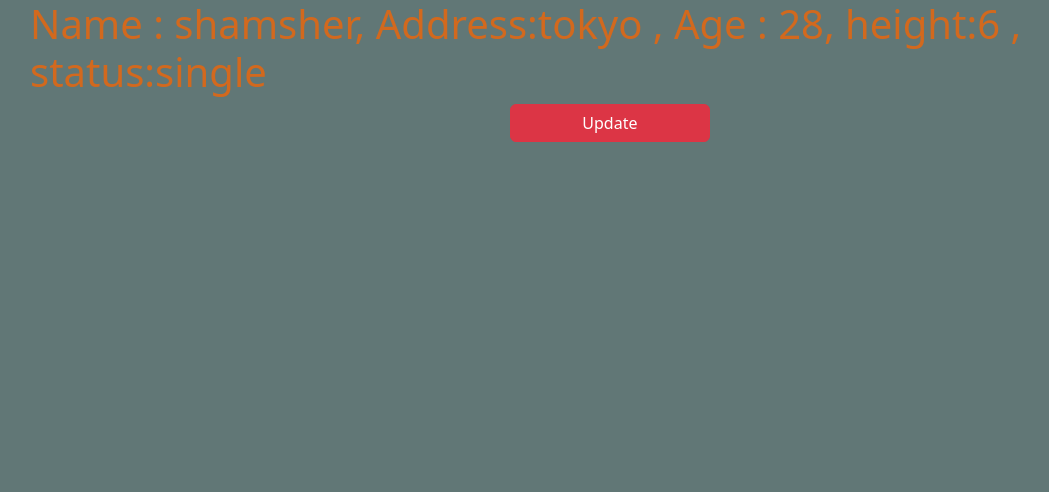
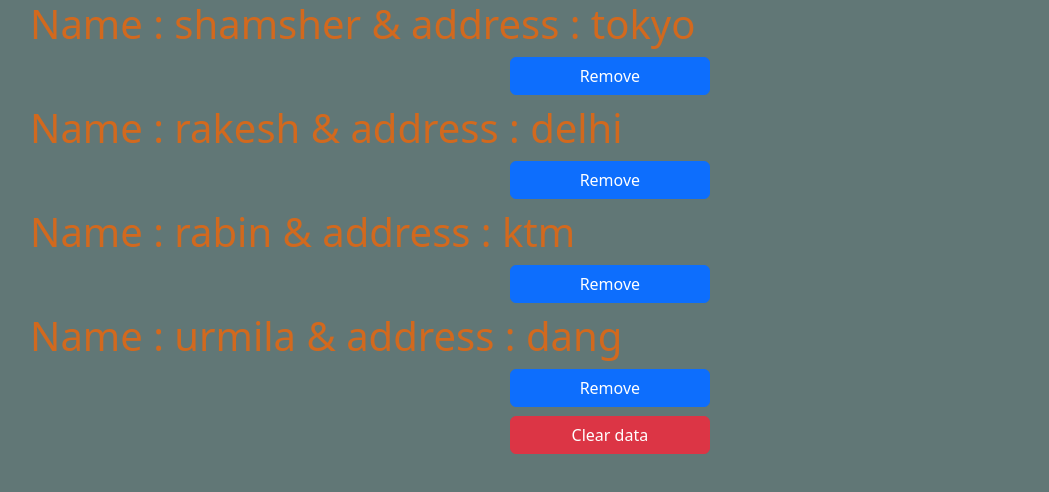
Before and after one commit to shamsherkc1993/react_hook_practice, a React (Create React App) app: page / in a window 1280 px wide. Shown: the top 492 px of the page, without its empty margins (52-1101 px from the left). Built offline with nearby package versions, Linux system fonts and the light colour scheme.

Commit message:
basic todo list, delete one data with filter method

```diff
--- a/src/App.js
+++ b/src/App.js
@@ -26,8 +26,8 @@ function App() {
       <div className='row'>
          {/* <h1> { myName } </h1>
         <button type="button" className="btn btn-primary" onClick={changeText}>Primary</button> */}
-        {/* <ArrayWithUseState /> */}
-        <UseStateObject />
+        <ArrayWithUseState />
+        {/* <UseStateObject /> */}
 
       </div>
     </div>
--- a/src/component/ArrayWithUseState.js
+++ b/src/component/ArrayWithUseState.js
@@ -1,6 +1,7 @@
 import React, { useState } from 'react';
 
 //using array with map method
+//added single line delete method, use filter method to delete single data
 const ArrayWithUseState = () => {
 
     const bioData = [
@@ -10,17 +11,17 @@ const ArrayWithUseState = () => {
              address : "tokyo"
         },
         {
-            id: 0,
+            id: 1,
             name : "rakesh",
              address : "delhi"
         },
         {
-            id: 0,
+            id: 2,
             name : "rabin",
              address : "ktm"
         },
         {
-            id: 0,
+            id: 3,
             name : "urmila",
              address : "dang"
         }
@@ -31,12 +32,23 @@ const ArrayWithUseState = () => {
     const clearArray = () => {
         setMyArray([]);
     }
+
+    const removeElem = (id) => {
+        const myNewData = myArray.filter((myElement)=>{
+            return myElement.id != id;
+        })
+
+        setMyArray(myNewData);
+
+    }
   return (
     <div>
         <div class="form-group">
             {
                 myArray.map((currentElem) => {
-                    return <h1>Name : {currentElem.name} & address : {currentElem.address}</h1>
+                    return <h1>Name : {currentElem.name} & address : {currentElem.address}
+                    <button className='btn btn-primary' onClick={ () => removeElem(currentElem.id)}>Remove</button>
+                    </h1>
                 })
             }
             <button className='btn btn-danger' onClick={clearArray}>Clear data</button>
```
